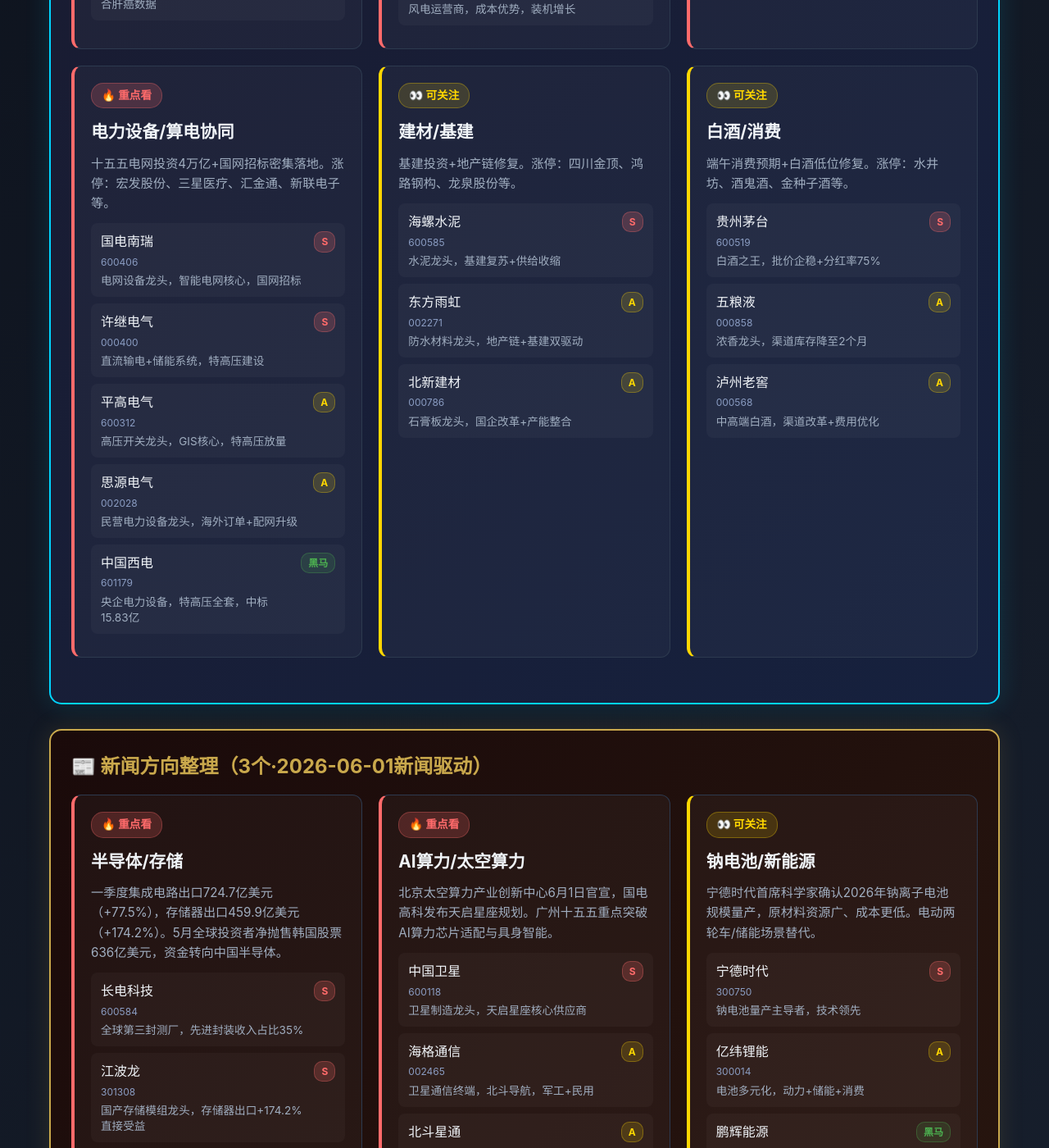
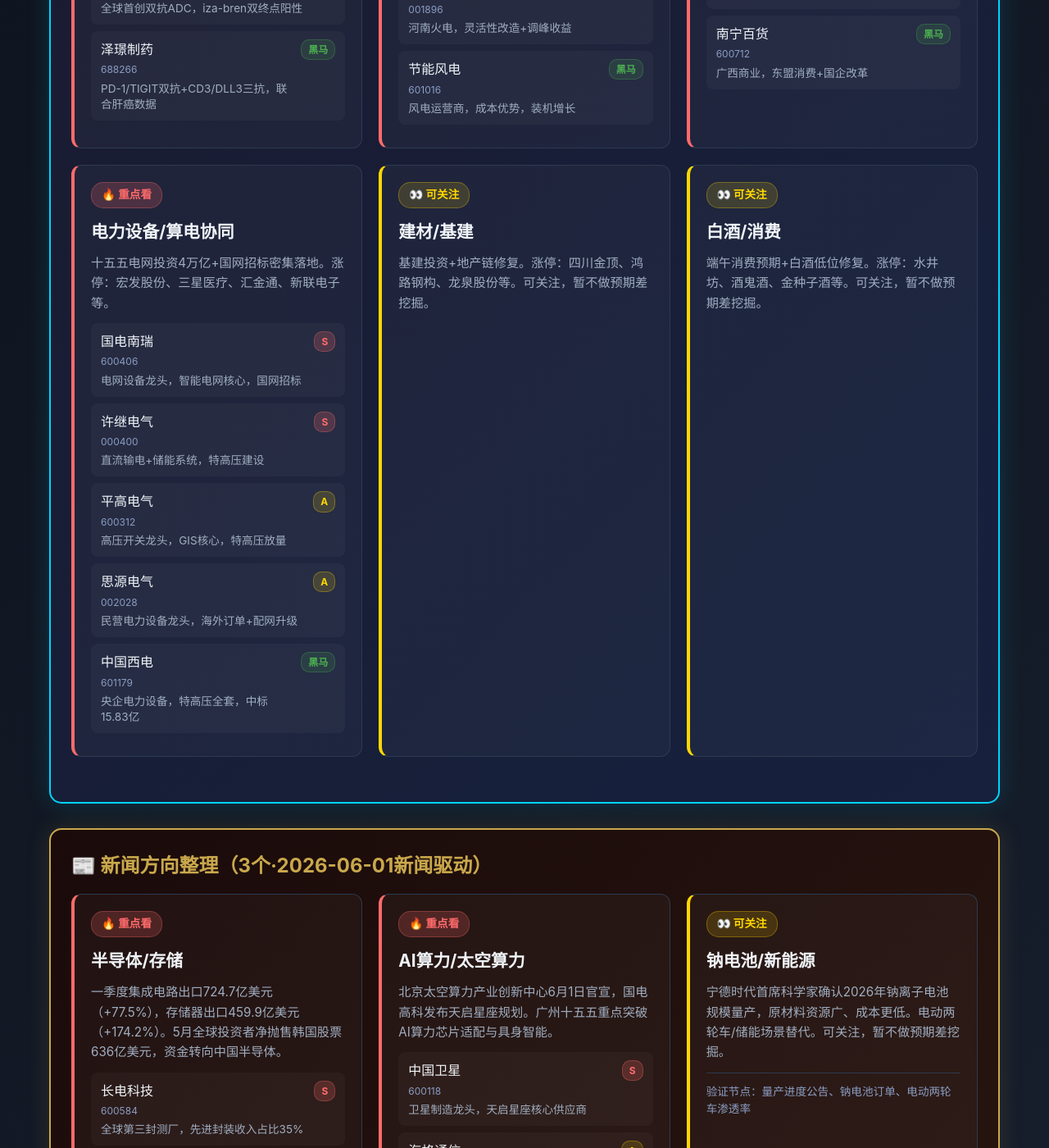
Before and after one commit to xiaoyi0319a/yixue-dashboard, a Jekyll site: the page index.html, which Jekyll copies as it is, in a window 1280 px wide and 1400 px high, scrolled down 2033 px. Shown: the whole window at 82% size. Built offline with Jekyll 4.4.1, drawn with Linux system fonts in a browser that asks for light colours; some of the changed text lies outside the part shown.

Commit message:
fix: 4时段+👀方向去标的

```diff
--- a/index.html
+++ b/index.html
@@ -298,10 +298,18 @@
 
                 <div class="time-slot">
                     <div class="time-header">
-                        <span class="time-name">巳时·上午</span>
-                        <span class="time-range">09:30 - 11:30</span>
+                        <span class="time-name">巳时·早盘</span>
+                        <span class="time-range">09:30 - 11:00</span>
                     </div>
                     <div class="time-verdict up">丙火帝旺开盘，小幅高开或平开，震荡试探，收上午小阳</div>
+                </div>
+
+                <div class="time-slot">
+                    <div class="time-header">
+                        <span class="time-name">午时·午盘初</span>
+                        <span class="time-range">11:00 - 13:00</span>
+                    </div>
+                    <div class="time-verdict neutral">午盘前后，市场消化，振幅收窄，等待方向选择</div>
                 </div>
 
                 <div class="time-slot">
@@ -532,66 +540,14 @@
                 <div class="ztb-card watch">
                     <span class="tag tag-watch">👀 可关注</span>
                     <h3>建材/基建</h3>
-                    <p>基建投资+地产链修复。涨停：四川金顶、鸿路钢构、龙泉股份等。</p>
-                    <div class="buzhang-list">
-                        <div class="buzhang-item">
-                            <div class="buzhang-left">
-                                <div class="buzhang-name">海螺水泥</div>
-                                <div class="buzhang-code">600585</div>
-                                <div class="buzhang-logic">水泥龙头，基建复苏+供给收缩</div>
-                            </div>
-                            <span class="buzhang-tag bz-s">S</span>
-                        </div>
-                        <div class="buzhang-item">
-                            <div class="buzhang-left">
-                                <div class="buzhang-name">东方雨虹</div>
-                                <div class="buzhang-code">002271</div>
-                                <div class="buzhang-logic">防水材料龙头，地产链+基建双驱动</div>
-                            </div>
-                            <span class="buzhang-tag bz-a">A</span>
-                        </div>
-                        <div class="buzhang-item">
-                            <div class="buzhang-left">
-                                <div class="buzhang-name">北新建材</div>
-                                <div class="buzhang-code">000786</div>
-                                <div class="buzhang-logic">石膏板龙头，国企改革+产能整合</div>
-                            </div>
-                            <span class="buzhang-tag bz-a">A</span>
-                        </div>
-                    </div>
+                    <p>基建投资+地产链修复。涨停：四川金顶、鸿路钢构、龙泉股份等。可关注，暂不做预期差挖掘。</p>
                 </div>
 
                 <!-- 方向6：白酒/消费 -->
                 <div class="ztb-card watch">
                     <span class="tag tag-watch">👀 可关注</span>
                     <h3>白酒/消费</h3>
-                    <p>端午消费预期+白酒低位修复。涨停：水井坊、酒鬼酒、金种子酒等。</p>
-                    <div class="buzhang-list">
-                        <div class="buzhang-item">
-                            <div class="buzhang-left">
-                                <div class="buzhang-name">贵州茅台</div>
-                                <div class="buzhang-code">600519</div>
-                                <div class="buzhang-logic">白酒之王，批价企稳+分红率75%</div>
-                            </div>
-                            <span class="buzhang-tag bz-s">S</span>
-                        </div>
-                        <div class="buzhang-item">
-                            <div class="buzhang-left">
-                                <div class="buzhang-name">五粮液</div>
-                                <div class="buzhang-code">000858</div>
-                                <div class="buzhang-logic">浓香龙头，渠道库存降至2个月</div>
-                            </div>
-                            <span class="buzhang-tag bz-a">A</span>
-                        </div>
-                        <div class="buzhang-item">
-                            <div class="buzhang-left">
-                                <div class="buzhang-name">泸州老窖</div>
-                                <div class="buzhang-code">000568</div>
-                                <div class="buzhang-logic">中高端白酒，渠道改革+费用优化</div>
-                            </div>
-                            <span class="buzhang-tag bz-a">A</span>
-                        </div>
-                    </div>
+                    <p>端午消费预期+白酒低位修复。涨停：水井坊、酒鬼酒、金种子酒等。可关注，暂不做预期差挖掘。</p>
                 </div>
             </div>
         </div>
@@ -705,33 +661,7 @@
                 <div class="news-card watch">
                     <span class="tag tag-watch">👀 可关注</span>
                     <h3>钠电池/新能源</h3>
-                    <p>宁德时代首席科学家确认2026年钠离子电池规模量产，原材料资源广、成本更低。电动两轮车/储能场景替代。</p>
-                    <div class="buzhang-list">
-                        <div class="buzhang-item">
-                            <div class="buzhang-left">
-                                <div class="buzhang-name">宁德时代</div>
-                                <div class="buzhang-code">300750</div>
-                                <div class="buzhang-logic">钠电池量产主导者，技术领先</div>
-                            </div>
-                            <span class="buzhang-tag bz-s">S</span>
-                        </div>
-                        <div class="buzhang-item">
-                            <div class="buzhang-left">
-                                <div class="buzhang-name">亿纬锂能</div>
-                                <div class="buzhang-code">300014</div>
-                                <div class="buzhang-logic">电池多元化，动力+储能+消费</div>
-                            </div>
-                            <span class="buzhang-tag bz-a">A</span>
-                        </div>
-                        <div class="buzhang-item">
-                            <div class="buzhang-left">
-                                <div class="buzhang-name">鹏辉能源</div>
-                                <div class="buzhang-code">300438</div>
-                                <div class="buzhang-logic">钠电池先行者，储能应用</div>
-                            </div>
-                            <span class="buzhang-tag bz-h">黑马</span>
-                        </div>
-                    </div>
+                    <p>宁德时代首席科学家确认2026年钠离子电池规模量产，原材料资源广、成本更低。电动两轮车/储能场景替代。可关注，暂不做预期差挖掘。</p>
                     <div class="news-meta">验证节点：量产进度公告、钠电池订单、电动两轮车渗透率</div>
                 </div>
             </div>
```
